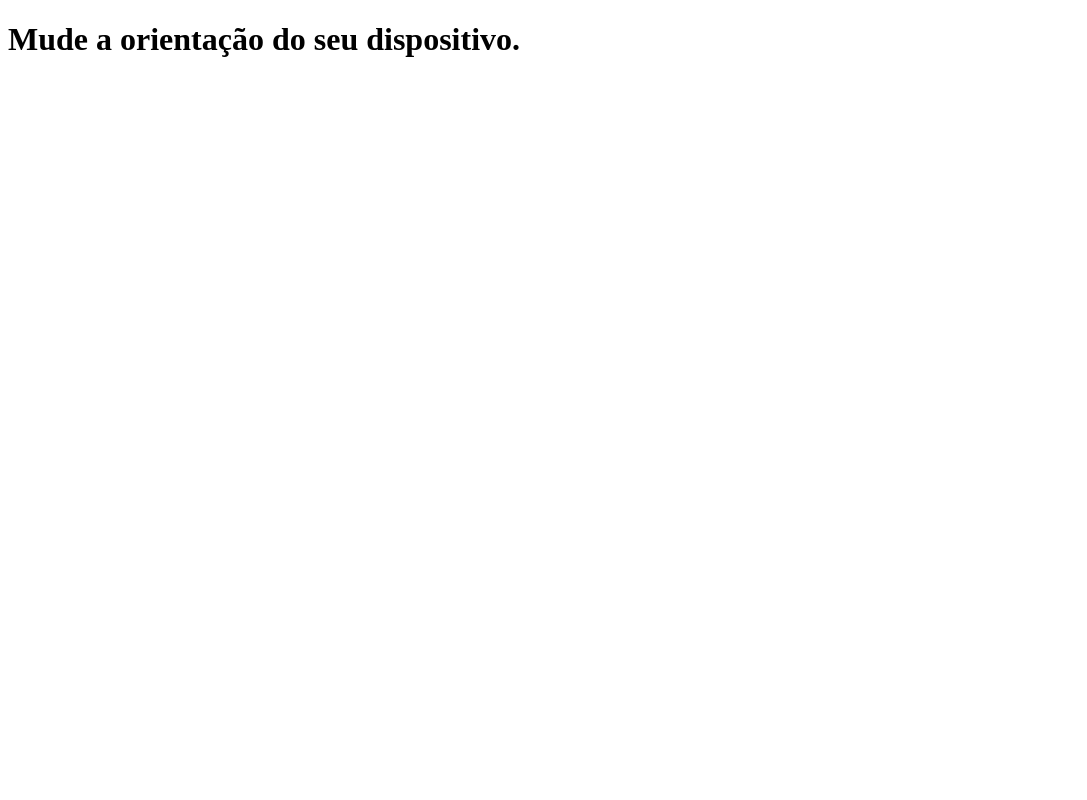
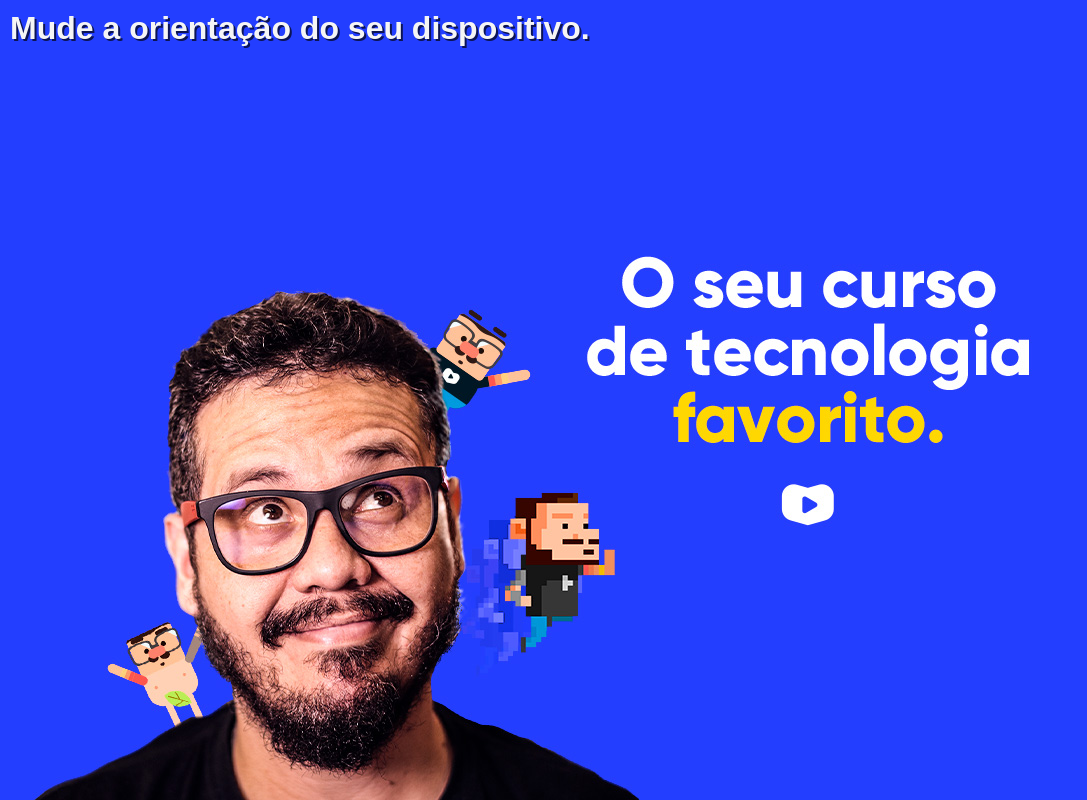
Before and after one commit to jaopzj/HTML-CSS, a plain HTML site: page exercícios/EX026/mq002/index.html in a window 1280 px wide. Shown: the whole page, without its empty margins (0-1087 px from the left). Drawn offline with Linux system fonts and the light colour scheme.

Commit message:
Adiciona estilos CSS para dispositivos em paisagem e retrato, incluindo imagens de fundo e configurações padrão

```diff
--- a/exercícios/EX026/mq002/styles/paisagem.css
+++ b/exercícios/EX026/mq002/styles/paisagem.css
@@ -1,3 +1,8 @@
 @charset "UTF-8";
 
 /* Configurações Aparelho Deitado (landscape) */
+
+body {
+    background-image: url(../imagens/cev-landscape.jpg);
+    background-position: left bottom;
+}
--- a/exercícios/EX026/mq002/styles/retrato.css
+++ b/exercícios/EX026/mq002/styles/retrato.css
@@ -1,3 +1,8 @@
 @charset "UTF-8";
 
 /* Configurações Aparelho em Pé */
+
+body {
+    background-image: url(../imagens/cev-portrait.jpg);
+    background-position: center bottom;
+}
--- a/exercícios/EX026/mq002/styles/style.css
+++ b/exercícios/EX026/mq002/styles/style.css
@@ -1,3 +1,23 @@
 @charset "UTF-8";
 
 /* Configurações Padrão */
+
+* {
+    margin: 0px;
+    padding: 0px;
+    font-family: Arial, Helvetica, sans-serif;
+}
+
+html, body {
+    width: 100vw;
+    height: 100vh;
+    background-color: #233EFF;
+    background-size: contain;
+    background-repeat: no-repeat;
+}
+
+h1 {
+    color: whitesmoke;
+    text-shadow: 2px 2px 0px #0c1454;
+    padding: 10px;
+}
```
